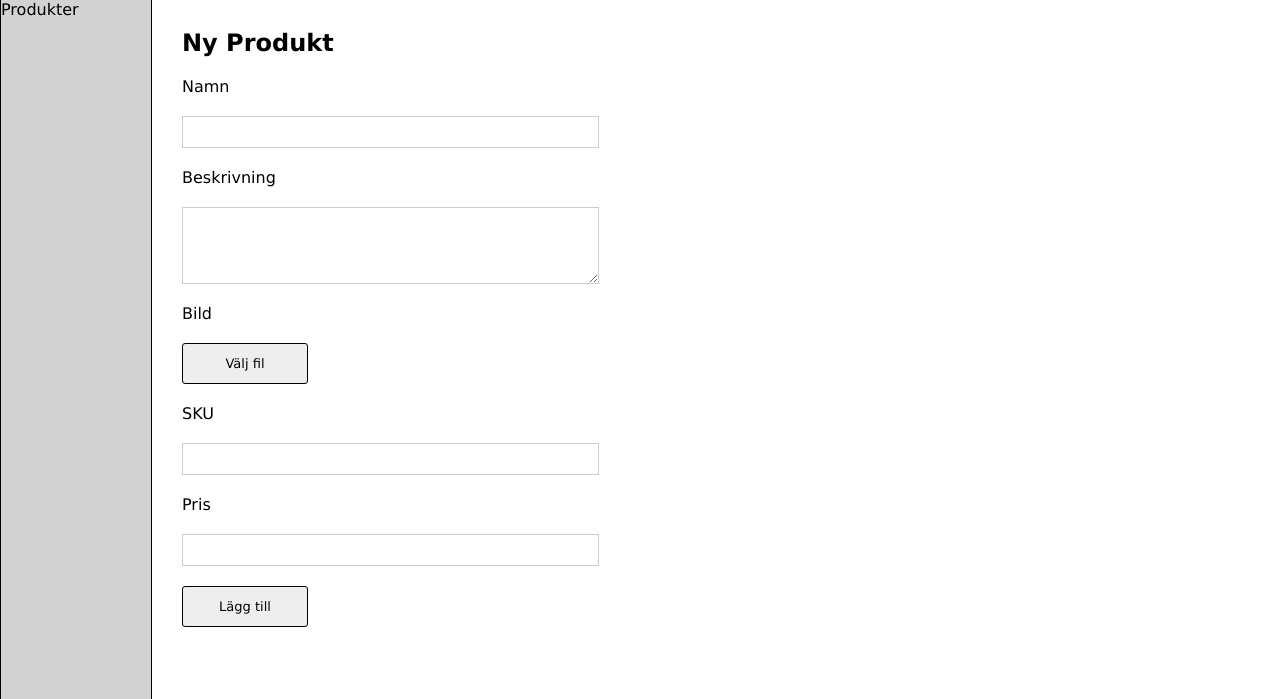
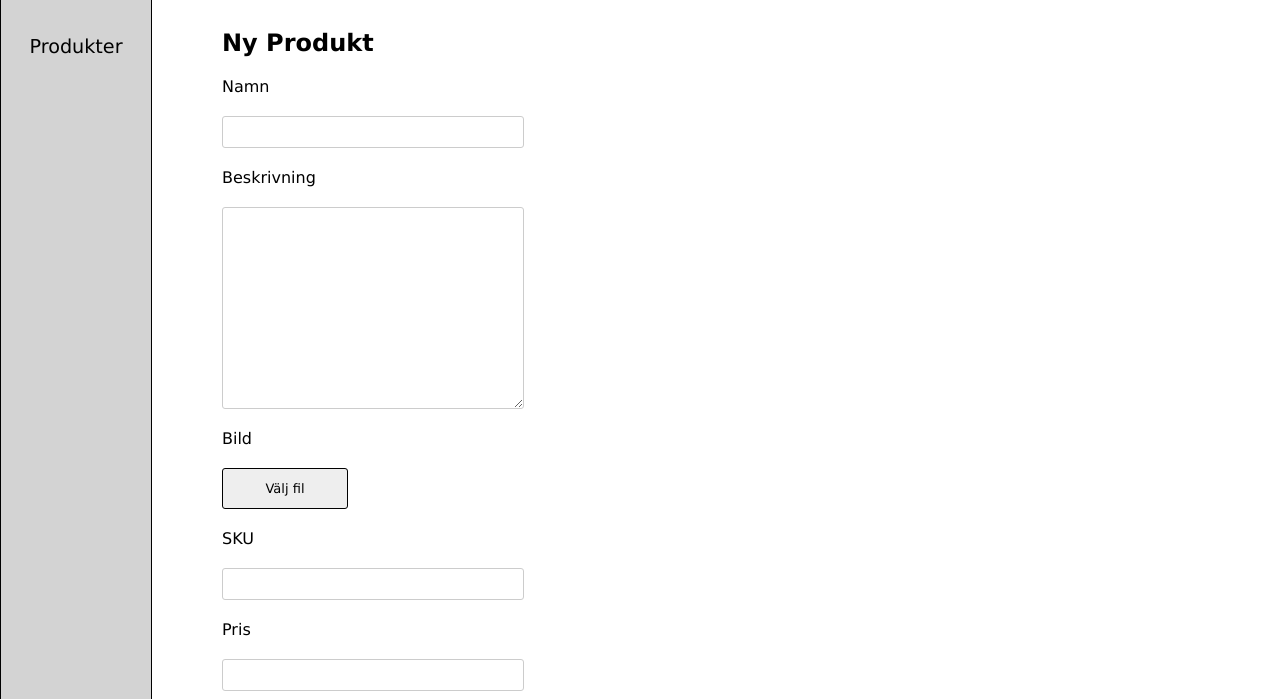
Before and after one commit to yas-amini/projektarbete, a plain HTML site: page admin/products/new.html in a window 1280 px wide. Shown: the part 101-800 px from the top of the page. Drawn offline with nearby package versions, Linux system fonts and the light colour scheme.

Commit message:
Admin css, fixed footer

```diff
--- a/admin/products/new.html
+++ b/admin/products/new.html
@@ -7,8 +7,7 @@
       rel="stylesheet"
       href="https://cdn.jsdelivr.net/npm/bootstrap-icons@1.11.3/font/bootstrap-icons.css"
     />
-    <link rel="stylesheet" href="\css\admin-style.css" />
-
+    <link rel="stylesheet" href="../../css/admin-style.css" />
     <title>Admistration</title>
   </head>
   <body>
@@ -16,7 +15,9 @@
       <h1>Administration</h1>
     </header>
     <main>
-      <span>Produkter</span>
+      <div class="left-panel">
+        <span>Produkter</span>
+      </div>
       <div class="new-product">
         <h2>Ny Produkt</h2>
         <label for="name">Namn</label>
--- a/css/admin-style.css
+++ b/css/admin-style.css
@@ -4,7 +4,11 @@
 }
 body {
   font-family: Verdana, Geneva, Tahoma, sans-serif;
+  min-height: 100vh; /* To make body full viewport height */
+  display: flex;
+  flex-direction: column;
 }
+
 input,
 #name,
 #sku,
@@ -13,9 +17,8 @@ input,
   border: 1px solid #cccccc;
   height: 30px;
   font-size: medium;
-}
-#description {
-  border: 1px solid #cccccc;
+  width: 300px;
+  border-radius: 3px;
 }
 
 header {
@@ -30,18 +33,30 @@ header h1 {
 main {
   display: flex;
   flex-direction: row;
+  flex: 1; /* pushes the footer down by making main expand */
 }
-main span {
+
+.left-panel {
   height: 1000px;
   width: 150px;
   background-color: lightgray;
   border: 1px solid black;
+  display: flex;
+  padding-top: 35px;
+  justify-content: center;
+  height: auto;
 }
+
+.left-panel span {
+  font-size: larger;
+}
+
 .new-product {
   display: flex;
   flex-direction: column;
   padding: 30px;
   gap: 20px;
+  margin-left: 40px;
 }
 
 .copyright {
@@ -57,11 +72,14 @@ main span {
 #img-button {
   display: none;
 }
-#describtion {
-  width: 100%;
+#description {
+  width: 300px;
   min-height: 200px;
   resize: vertical;
+  border: 1px solid #cccccc;
+  border-radius: 3px;
 }
+
 /* Custom button (label) styling */
 #document-button,
 .custom-button {
@@ -78,4 +96,5 @@ main span {
 
 footer {
   height: auto;
+  background-color: rgb(255, 231, 235);
 }
--- a/css/style.css
+++ b/css/style.css
@@ -16,8 +16,6 @@
 .search-icon {
   font-size: 30px;
   color: rgb(42, 35, 35);
-  display: flex;
-  gap: 20px;
 }
 
 .search-icon i {
@@ -25,7 +23,9 @@
 }
 input {
   padding: 20px;
-  width: 72%;
+  width: 300px;
+  height: 20px;
+  flex-shrink: 1;
   font-size: large;
   border: 1px solid #cccccc;
   border-radius: 10px;
@@ -139,7 +139,7 @@ footer {
 .product-text-button {
   padding: 40px;
 }
-/*--------------------------*/
+/*------------------------Media Query----------------------------*/
 
 /* tablet */
 @media (min-width: 640px) {
@@ -148,22 +148,24 @@ footer {
     display: flex;
     flex-direction: row;
   }
-  .logo-icons img,
+  .logo-icons img {
+    margin-right: 20px;
+  }
   .logo-iconz img {
+    width: 30%;
     margin-right: 20px;
   }
   .search-icon {
+    gap: 20px;
+    display: flex;
     align-items: center;
-    gap: 20px;
   }
   .search-icon input {
     height: 20px;
   }
   .heart-basket {
     display: flex;
-    justify-content: end;
     gap: 20px;
-    margin-left: 25px;
   }
 
   nav ul {
```
Also changed, not shown: product-details.html (+4 -2 lines).
